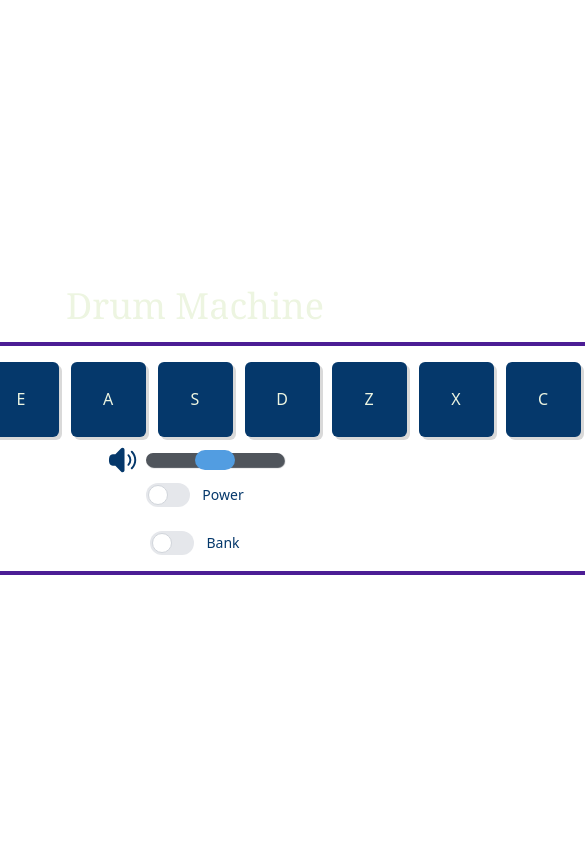
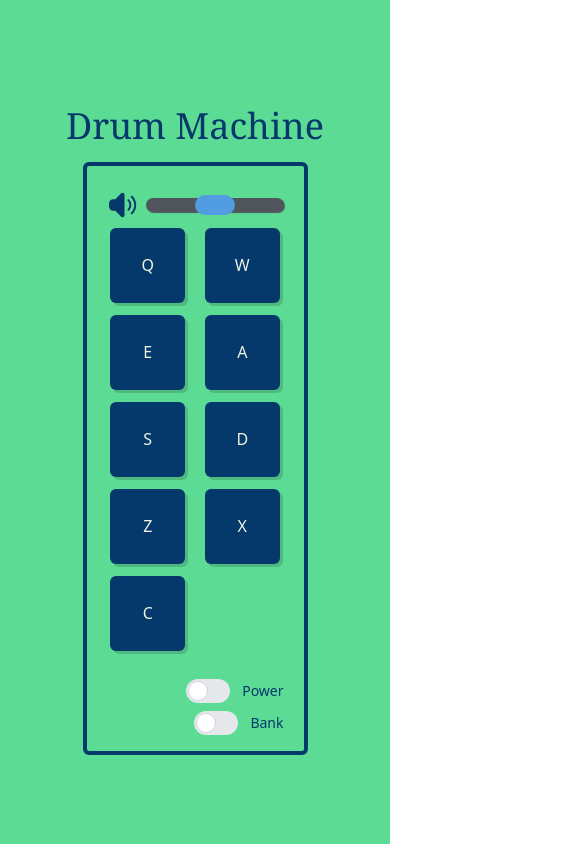
Before and after one commit to fidellim/Drum-Machine, a React (Create React App) app: page / in a window 390 px wide. Shown: the whole page, 585 px wide, since content can reach past the window. Built offline with nearby package versions, Linux system fonts and the light colour scheme.

Commit message:
make project responsive and update styles

```diff
--- a/src/App.js
+++ b/src/App.js
@@ -33,30 +33,37 @@ const App = () => {
                     setName,
                 }}
             >
-                <div className="w-screen h-screen flex flex-col items-center justify-center">
-                    <h1 className="font-serif text-4xl py-4">Drum Machine</h1>
+                <div className="w-screen min-h-screen flex flex-col items-center justify-center bg-darkGreen">
+                    <h1 className="font-serif text-4xl py-4 text-darkBlue text-center ">
+                        Drum Machine
+                    </h1>
                     <main>
-                        <div className="py-4 px-5 border-4 border-violet-900 flex flex-col justify-center items-center">
-                            <div className="flex gap-3">
+                        <div className="py-4 px-5 rounded-md border-4 border-darkBlue flex flex-col justify-center items-center">
+                            <div>
+                                <RangeSlider />
+                                <div className="grid grid-cols-2 place-items-center sm:grid-cols-3 gap-3">
                                     {arrOfMusic &&
                                         arrOfMusic.map((bank) => (
                                             <Button bank={bank} key={bank.id} />
                                         ))}
                                 </div>
+                            </div>
 
-                            <h2>{name}</h2>
-
-                            <RangeSlider />
+                            <div className="flex flex-col  sm:flex-row gap-3 sm:gap-0 w-full h-full justify-center items-center pt-4">
+                                <h2 className="flex-1 w-full h-full text-center text-lg text-darkBlue">
+                                    {name}
+                                </h2>
+                                <div className="flex-1 w-full h-full flex flex-col gap-2 justify-center items-end">
                                     <ToggleSwitch
                                         name="Power"
-                                // setState={() => setTogglePower(!togglePower)}
                                         setState={setTogglePower}
                                     />
-                            <br></br>
                                     <ToggleSwitch
                                         name="Bank"
                                         setState={setToggleBank}
                                     />
+                                </div>
+                            </div>
                         </div>
                     </main>
                 </div>
```
Lines whose indentation alone changed are shown as unchanged.
